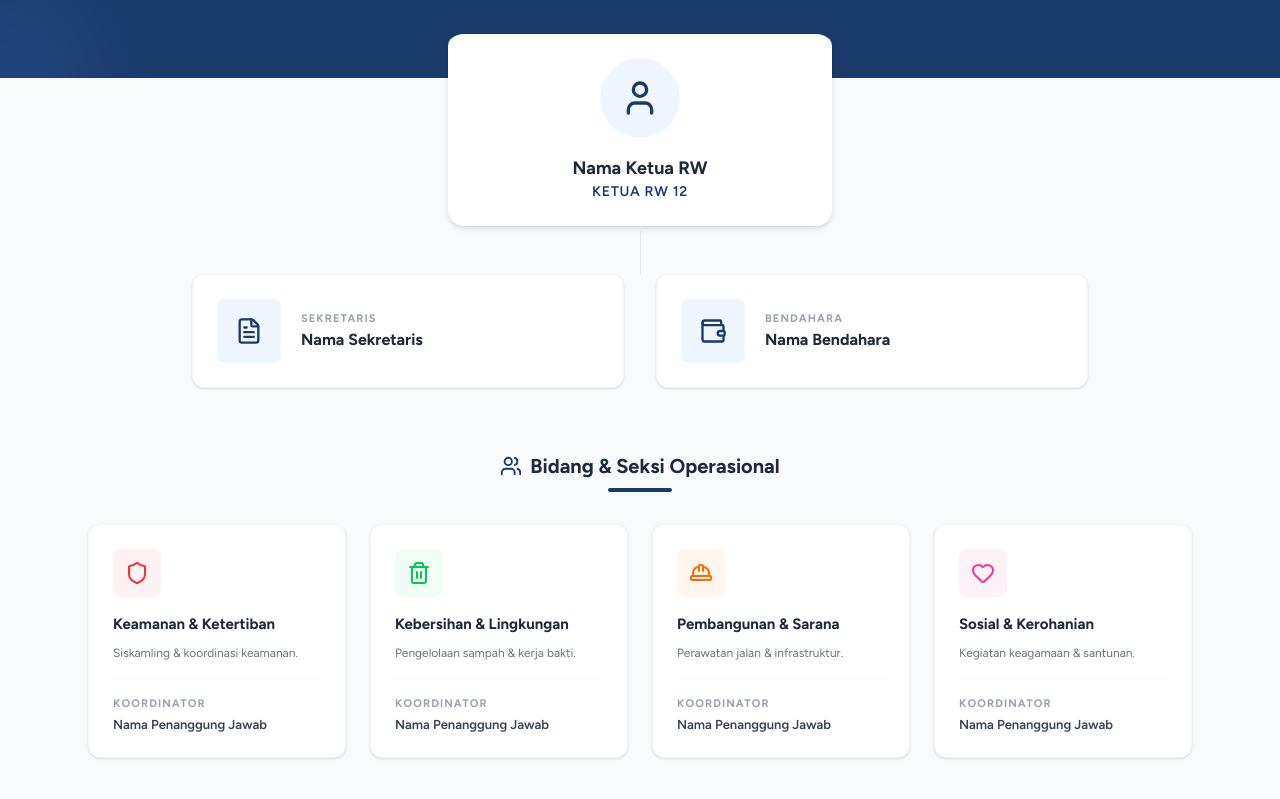
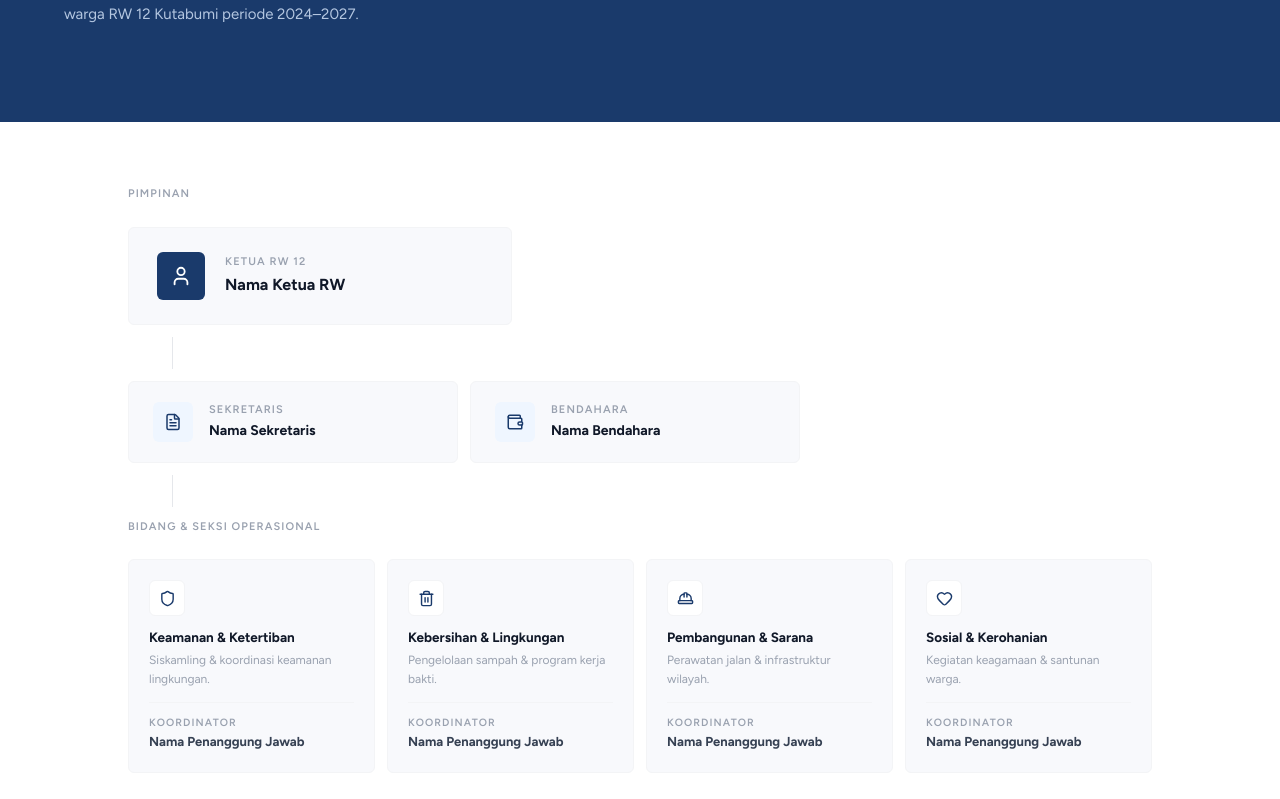
Before and after one commit to ouchycode/si-erwe, a Next.js app: page /tentang-kami/struktur-rw in a window 1280 px wide. Shown: the part 321-1120 px from the top of the page. Built offline with nearby package versions, Linux system fonts and the light colour scheme.

Commit message:
second commit

```diff
--- a/src/app/tentang-kami/struktur-rw/page.tsx
+++ b/src/app/tentang-kami/struktur-rw/page.tsx
@@ -4,148 +4,142 @@ import {
   Trash2,
   Heart,
   HardHat,
-  Users,
   FileText,
   Wallet,
-  ChevronDown,
 } from "lucide-react";
+
+const BIDANG = [
+  {
+    bidang: "Keamanan & Ketertiban",
+    icon: Shield,
+    tugas: "Siskamling & koordinasi keamanan lingkungan.",
+    koordinator: "Nama Penanggung Jawab",
+  },
+  {
+    bidang: "Kebersihan & Lingkungan",
+    icon: Trash2,
+    tugas: "Pengelolaan sampah & program kerja bakti.",
+    koordinator: "Nama Penanggung Jawab",
+  },
+  {
+    bidang: "Pembangunan & Sarana",
+    icon: HardHat,
+    tugas: "Perawatan jalan & infrastruktur wilayah.",
+    koordinator: "Nama Penanggung Jawab",
+  },
+  {
+    bidang: "Sosial & Kerohanian",
+    icon: Heart,
+    tugas: "Kegiatan keagamaan & santunan warga.",
+    koordinator: "Nama Penanggung Jawab",
+  },
+];
 
 export default function StrukturRW() {
   return (
-    <div className="min-h-screen bg-gray-50 pb-16 font-sans">
-      {/* HERO SECTION */}
-      <div className="bg-[#1a3a6b] relative overflow-hidden">
-        <div className="absolute top-0 right-0 w-64 h-64 bg-white opacity-5 rounded-full blur-3xl translate-x-1/2 -translate-y-1/2"></div>
-        <div className="absolute bottom-0 left-0 w-48 h-48 bg-blue-400 opacity-10 rounded-full blur-2xl -translate-x-1/2 translate-y-1/2"></div>
-
-        <div className="max-w-6xl mx-auto px-6 py-16 md:py-24 relative z-10 text-center">
-          <h1 className="text-3xl md:text-4xl font-bold text-white mb-4 leading-tight">
+    <div className="min-h-screen bg-white pb-20 font-sans">
+      {/* HERO */}
+      <div className="bg-[#1a3a6b] px-6 md:px-16 py-16 md:py-24">
+        <div className="max-w-6xl mx-auto">
+          <p className="text-xs font-semibold tracking-widest text-blue-300/70 uppercase mb-4">
+            Tentang Kami
+          </p>
+          <h1 className="text-3xl md:text-5xl font-bold text-white leading-tight mb-4 tracking-tight">
             Struktur Organisasi RW 12
           </h1>
-          <p className="text-[15px] md:text-[16px] text-blue-100 max-w-2xl mx-auto leading-relaxed">
+          <p className="text-[15px] text-blue-100/80 max-w-xl leading-relaxed">
             Sinergi pengurus dalam melayani dan mengelola lingkungan demi
-            kenyamanan seluruh warga RW 12 Kelurahan Kutabumi periode 2024 -
-            2027.
+            kenyamanan seluruh warga RW 12 Kutabumi periode 2024–2027.
           </p>
         </div>
       </div>
 
-      <div className="max-w-6xl mx-auto px-6 -mt-12 relative z-20">
-        {/* TOP LEVEL: KETUA RW */}
-        <div className="flex justify-center mb-12">
-          <div className="bg-white rounded-2xl shadow-md border-t-4 border-[#1a3a6b] p-6 w-full max-w-sm text-center group hover:shadow-lg transition-all">
-            <div className="w-20 h-20 bg-blue-50 rounded-full flex items-center justify-center mx-auto mb-4 group-hover:bg-[#1a3a6b] transition-colors">
-              <User
-                size={40}
-                className="text-[#1a3a6b] group-hover:text-white"
-              />
+      <div className="max-w-6xl mx-auto px-6 md:px-16 py-16">
+        {/* KETUA RW */}
+        <div className="mb-3">
+          <p className="text-[11px] font-semibold tracking-widest text-gray-400 uppercase mb-6">
+            Pimpinan
+          </p>
+          <div className="flex items-center gap-5 bg-[#f8f9fc] border border-gray-100 rounded-md px-7 py-6 max-w-sm">
+            <div className="w-12 h-12 bg-[#1a3a6b] rounded-md flex items-center justify-center shrink-0">
+              <User size={22} className="text-white" />
             </div>
-            <h3 className="text-lg font-bold text-gray-800">Nama Ketua RW</h3>
-            <p className="text-[#1a3a6b] font-semibold text-sm uppercase tracking-wider">
+            <div>
+              <p className="text-[11px] font-semibold tracking-widest text-gray-400 uppercase mb-0.5">
                 Ketua RW 12
               </p>
-          </div>
-        </div>
-
-        {/* SECOND LEVEL: SEKRETARIS & BENDAHARA */}
-        <div className="grid grid-cols-1 md:grid-cols-2 gap-8 max-w-4xl mx-auto mb-16 relative">
-          {/* Garis Penghubung (Desktop) */}
-          <div className="hidden md:block absolute -top-12 left-1/2 w-px h-12 bg-gray-200"></div>
-
-          {/* Sekretaris */}
-          <div className="bg-white rounded-xl shadow-sm border border-gray-100 p-6 flex items-center gap-5 hover:border-blue-200 transition-all">
-            <div className="w-16 h-16 bg-blue-50 rounded-lg flex items-center justify-center shrink-0">
-              <FileText size={28} className="text-[#1a3a6b]" />
-            </div>
-            <div>
-              <p className="text-[11px] text-gray-400 font-bold uppercase tracking-widest">
-                Sekretaris
+              <p className="text-[16px] font-bold text-gray-900">
+                Nama Ketua RW
               </p>
-              <h4 className="text-[16px] font-bold text-gray-800">
-                Nama Sekretaris
-              </h4>
-            </div>
-          </div>
-
-          {/* Bendahara */}
-          <div className="bg-white rounded-xl shadow-sm border border-gray-100 p-6 flex items-center gap-5 hover:border-blue-200 transition-all">
-            <div className="w-16 h-16 bg-blue-50 rounded-lg flex items-center justify-center shrink-0">
-              <Wallet size={28} className="text-[#1a3a6b]" />
-            </div>
-            <div>
-              <p className="text-[11px] text-gray-400 font-bold uppercase tracking-widest">
-                Bendahara
-              </p>
-              <h4 className="text-[16px] font-bold text-gray-800">
-                Nama Bendahara
-              </h4>
             </div>
           </div>
         </div>
 
-        {/* THIRD LEVEL: SEKSI-SEKSI (BIDANG) */}
-        <div className="text-center mb-8">
-          <h2 className="text-xl font-bold text-gray-800 flex items-center justify-center gap-2">
-            <Users size={22} className="text-[#1a3a6b]" />
-            Bidang & Seksi Operasional
-          </h2>
-          <div className="w-16 h-1 bg-[#1a3a6b] mx-auto mt-2 rounded-full"></div>
+        {/* Connector line */}
+        <div className="w-px h-8 bg-gray-200 ml-11 mb-3" />
+
+        {/* SEKRETARIS & BENDAHARA */}
+        <div className="mb-3">
+          <div className="grid grid-cols-1 md:grid-cols-2 gap-3 max-w-2xl">
+            {[
+              {
+                jabatan: "Sekretaris",
+                nama: "Nama Sekretaris",
+                icon: FileText,
+              },
+              { jabatan: "Bendahara", nama: "Nama Bendahara", icon: Wallet },
+            ].map(({ jabatan, nama, icon: Icon }) => (
+              <div
+                key={jabatan}
+                className="flex items-center gap-4 bg-[#f8f9fc] border border-gray-100 hover:border-[#1a3a6b]/20 rounded-md px-6 py-5 transition-colors"
+              >
+                <div className="w-10 h-10 bg-blue-50 rounded-md flex items-center justify-center shrink-0">
+                  <Icon size={18} className="text-[#1a3a6b]" />
+                </div>
+                <div>
+                  <p className="text-[11px] font-semibold tracking-widest text-gray-400 uppercase mb-0.5">
+                    {jabatan}
+                  </p>
+                  <p className="text-[14px] font-bold text-gray-900">{nama}</p>
+                </div>
+              </div>
+            ))}
+          </div>
         </div>
 
-        <div className="grid grid-cols-1 sm:grid-cols-2 lg:grid-cols-4 gap-6">
-          {[
-            {
-              bidang: "Keamanan & Ketertiban",
-              icon: Shield,
-              color: "text-red-500",
-              bg: "bg-red-50",
-              tugas: "Siskamling & koordinasi keamanan.",
-            },
-            {
-              bidang: "Kebersihan & Lingkungan",
-              icon: Trash2,
-              color: "text-green-500",
-              bg: "bg-green-50",
-              tugas: "Pengelolaan sampah & kerja bakti.",
-            },
-            {
-              bidang: "Pembangunan & Sarana",
-              icon: HardHat,
-              color: "text-orange-500",
-              bg: "bg-orange-50",
-              tugas: "Perawatan jalan & infrastruktur.",
-            },
-            {
-              bidang: "Sosial & Kerohanian",
-              icon: Heart,
-              color: "text-pink-500",
-              bg: "bg-pink-50",
-              tugas: "Kegiatan keagamaan & santunan.",
-            },
-          ].map((item, idx) => {
+        {/* Connector line */}
+        <div className="w-px h-8 bg-gray-200 ml-11 mb-3" />
+
+        {/* BIDANG */}
+        <div>
+          <p className="text-[11px] font-semibold tracking-widest text-gray-400 uppercase mb-6">
+            Bidang & Seksi Operasional
+          </p>
+          <div className="grid grid-cols-1 sm:grid-cols-2 lg:grid-cols-4 gap-3">
+            {BIDANG.map((item) => {
               const Icon = item.icon;
               return (
                 <div
-                key={idx}
-                className="bg-white rounded-xl shadow-sm border border-gray-100 p-6 hover:shadow-md transition-all"
+                  key={item.bidang}
+                  className="bg-[#f8f9fc] border border-gray-100 hover:border-[#1a3a6b]/20 rounded-md p-5 flex flex-col gap-3 transition-colors"
                 >
-                <div
-                  className={`w-12 h-12 ${item.bg} rounded-lg flex items-center justify-center mb-4`}
-                >
-                  <Icon size={24} className={item.color} />
+                  <div className="w-9 h-9 bg-white border border-gray-100 rounded-md flex items-center justify-center">
+                    <Icon size={17} className="text-[#1a3a6b]" />
                   </div>
-                <h4 className="text-[15px] font-bold text-gray-800 mb-2">
+                  <div>
+                    <h4 className="text-[13.5px] font-bold text-gray-900 leading-snug mb-1">
                       {item.bidang}
                     </h4>
-                <p className="text-[12px] text-gray-500 leading-relaxed mb-4">
+                    <p className="text-[12px] text-gray-400 leading-relaxed">
                       {item.tugas}
                     </p>
-                <div className="pt-4 border-t border-gray-50">
-                  <p className="text-[11px] text-gray-400 font-bold uppercase tracking-widest mb-1">
+                  </div>
+                  <div className="border-t border-gray-100 pt-3 mt-auto">
+                    <p className="text-[10.5px] text-gray-400 font-semibold uppercase tracking-widest mb-0.5">
                       Koordinator
                     </p>
-                  <p className="text-[13px] font-semibold text-gray-700 leading-tight">
-                    Nama Penanggung Jawab
+                    <p className="text-[13px] font-bold text-gray-700">
+                      {item.koordinator}
                     </p>
                   </div>
                 </div>
@@ -154,5 +148,6 @@ export default function StrukturRW() {
           </div>
         </div>
       </div>
+    </div>
   );
 }
```
Also changed, not shown: src/app/tentang-kami/pengurus-rt/page.tsx (+42 -47 lines), src/app/tentang-kami/profil/page.tsx (+101 -125 lines). Lines whose indentation alone changed are shown as unchanged.
